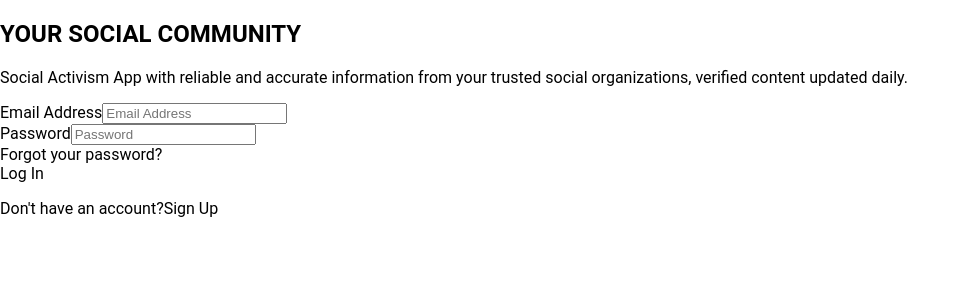
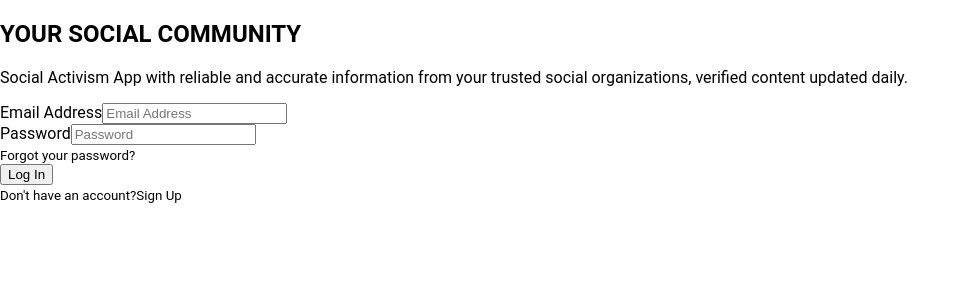
Before and after one commit to darissthedev/social-activism-capstone-app-client, a React (Create React App) app: page /log-in in a window 1280 px wide. Shown: the top 300 px of the page, without its empty margins (0-970 px from the left). Built offline with nearby package versions, Linux system fonts and the light colour scheme.

Commit message:
'updated jsx to account for validating inputs and handling form submissions'

```diff
--- a/src/components/AboutUsPage/AboutUs.js
+++ b/src/components/AboutUsPage/AboutUs.js
@@ -20,10 +20,10 @@ class AboutUs extends Component {
                         <Link to="/sign-up" className="myButton">Join Today</Link>
                     </div>
                     <div className="about-us-page-alt-copy" >
-                        <p>
+                        <small>
                             "Have an Account?""
                             <Link to="/log-in">Log in</Link>
-                        </p>
+                        </small>
                     </div>
                 </section>
             </div>
--- a/src/components/LandingPage/LandingPage.js
+++ b/src/components/LandingPage/LandingPage.js
@@ -27,10 +27,10 @@ class LandingPage extends Component {
                     </div>
 
                     <div className="landing-page-alt-copy" >
-                        <p>
+                        <small>
                             Already have an Account?
                             <Link to="/log-in">Log In</Link>
-                        </p>
+                        </small>
                     </div>
 
                 </section>
--- a/src/components/LogInPage/LogInPage.js
+++ b/src/components/LogInPage/LogInPage.js
@@ -1,6 +1,15 @@
 import React, { Component } from 'react'
+import { Link } from 'react-router-dom';
 
 export class LogInPage extends Component {
+
+    handleSubmit = e => {
+        e.preventDefault()
+    }
+
+    validateInput= evt => {
+        evt.preventDefault()
+    }
     render() {
         return (
             <div>
@@ -14,26 +23,51 @@ export class LogInPage extends Component {
                             from your trusted social organizations, verified content updated daily.
                         </p>
                     </div>
-                    <form className='log-in-page-form'>
+                    <form
+                        className='log-in-page-form'
+                        onSubmit={this.handleSubmit}
+                    >
                         <div className="form-item">
-                            <label htmlFor="log-in-page-email">Email Address</label>
-                            <input type="text" placeholder="Email Address" required id="log-in-page-email" />
+                            <label htmlFor="log-in-page-email">
+                                Email Address
+                            </label>
+                            <input
+                                type="text"
+                                placeholder="Email Address"
+                                required
+                                id="log-in-page-email"
+                                onChange={this.validateInput}
+                            />
                         </div>
                         <div className="form-item">
-                            <label htmlFor="log-in-page-password">Password</label>
-                            <input type="text" placeholder="Password" required id="log-in-page-password" />
+                            <label htmlFor="log-in-page-password">
+                                Password
+                            </label>
+                            <input
+                                type="text"
+                                placeholder="Password"
+                                required
+                                id="log-in-page-password"
+                                onChange={this.validateInput}
+                            />
                         </div>
                         <div className="form-item">
-                            <a href="/">Forgot your password?</a>
+                            <small href="/">
+                                Forgot your password?
+                            </small>
+                        </div>
+
+                        <div className="form-item">
+                            <button type="submit">
+                                Log In
+                            </button>
+
                         </div>
                         <div className="form-item">
-                            <a href="/" className="myButton">Log In</a>
-                        </div>
-                        <div className="form-item">
-                            <p>
+                            <small>
                                 Don't have an account?
-                                <a href="/">Sign Up</a>
-                            </p>
+                                <Link to="/sign-up">Sign Up</Link>
+                            </small>
                         </div>
 
                     </form>
--- a/src/components/SignUpPage/SignUpPage.js
+++ b/src/components/SignUpPage/SignUpPage.js
@@ -203,7 +203,7 @@ class SignUpPage extends Component {
                             <button
                                 type="submit">
                                 Create Account
-                             </button>
+                            </button>
                         </div>
                     </form>
                 </section>
```
